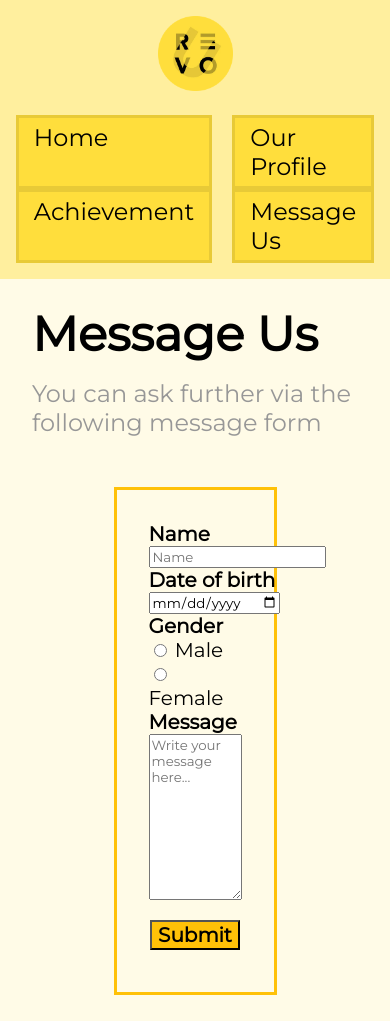
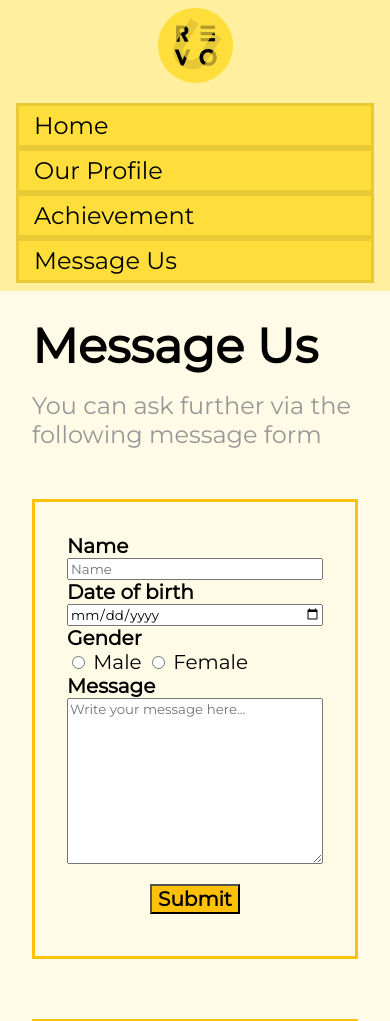
Before and after one commit to Vidi-th/mini-project-RevoU, a plain HTML site: page messageUs.html in a window 390 px wide. Shown: the top 1021 px of the page. Drawn offline with Linux system fonts and the light colour scheme.

Commit message:
fix responsive for mobile

```diff
--- a/CSS/home.css
+++ b/CSS/home.css
@@ -231,4 +231,20 @@ form {
         font-size: 25px;
         color: #fffbe7;
     }
+
+    .messageDetail > div {
+        width: 80%;
+    }
 }
+
+@media only screen and (max-width: 455px) {
+    .messageDetail{
+        display: block;
+        align-items: center;
+        justify-content: space-between;
+    }
+
+    .messageDetail > div {
+        width: 100%;
+    }
+}
--- a/CSS/message.css
+++ b/CSS/message.css
@@ -175,4 +175,20 @@ form {
         font-size: 25px;
         color: #fffbe7;
     }
+
+    .messageDetail > div {
+        width: 80%;
+    }
 }
+
+@media only screen and (max-width: 455px) {
+    .messageDetail{
+        display: block;
+        align-items: center;
+        justify-content: space-between;
+    }
+
+    .messageDetail > div {
+        width: 100%;
+    }
+}
--- a/CSS/navBar.css
+++ b/CSS/navBar.css
@@ -102,3 +102,24 @@ header{
         color: white;
     }
 }
+
+@media only screen and (max-width: 455px) {
+    .navigasi{
+        display: grid;
+        grid-template-columns: repeat(1,1fr);
+        column-gap: 20px;
+    }
+
+    .navBar {
+        display: block;
+        padding: 8px 16px;
+        background-color: #ffef9e;
+    }
+
+    .logo {
+        display: flex;
+        flex-direction: column;
+        justify-content: space-between;
+        align-items: center;
+    }
+}
--- a/CSS/ourProfile.css
+++ b/CSS/ourProfile.css
@@ -235,4 +235,37 @@ p {
         margin-top: 50px;
     }
 
+    #landing > div {
+        width: 80%;
+    }
+
+    section {
+        padding: 10px 25px;
+    }
 }
+
+@media only screen and (max-width: 455px) {
+    #landing > div {
+        width: 100%;
+    }
+
+    section {
+        padding: 5px 10px;
+    }
+
+    #about {
+        margin-top: 10px;
+        display: inline-block;
+        align-items: center;
+        justify-content: space-between;
+        column-gap: 16px;
+    }
+
+    .about-stats{
+        display: flex;
+        flex-direction: column;
+        align-items: center;
+        justify-content: space-between;
+    }
+
+}
```
Also changed, not shown: ourProfile.html (+2 -2 lines).
